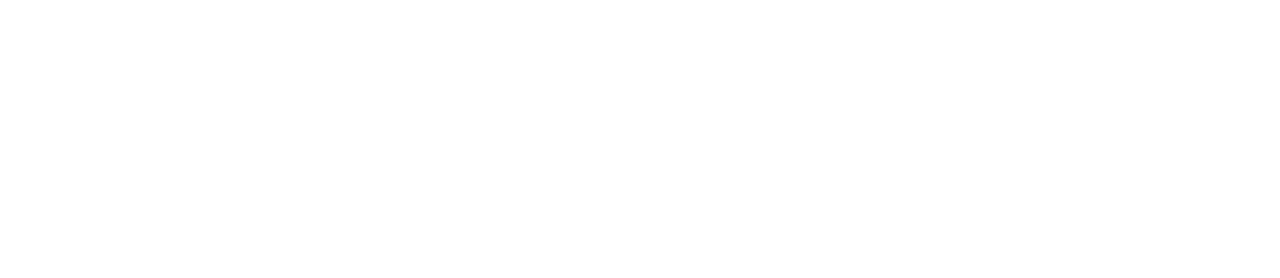
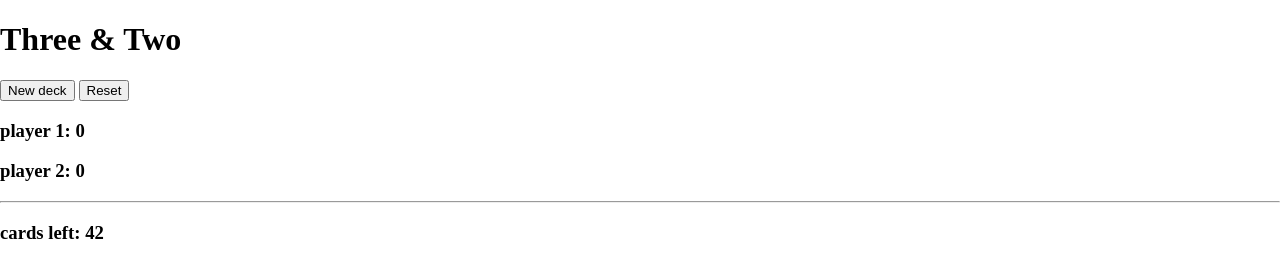
Before and after one commit to AlishaSo/three-and-two-game, a plain HTML site: page index.html in a window 1280 px wide. Drawn offline with Linux system fonts and the light colour scheme; a web font is replaced by a local one.

Commit message:
Add needed html skeleton for game layout

```diff
--- a/index.html
+++ b/index.html
@@ -3,10 +3,51 @@
   <head>
     <meta charset='UTF-8'>
     <meta name='viewport' content='width=device-width, initial-scale=1'/>
+    <link rel="preconnect" href="https://fonts.googleapis.com">
+    <link rel="preconnect" href="https://fonts.gstatic.com" crossorigin>
+    <link href="https://fonts.googleapis.com/css2?family=Arima+Madurai:wght@900&display=swap" rel="stylesheet">
+    <script type='module' src='main.js'></script>
+    <link rel='stylesheet' href='styles.css'>
     <title>Three and Two</title>
   </head>
 
   <body>
+    <header>
+      <h1>Three & Two</h1>
+    </header>
 
+    <aside id='sidebar'>
+      <div id='btns-container'>
+        <button class='btn'>New deck</button>
+        <button class='btn'>Reset</button>
+      </div>
+
+      <div id='info-container'>
+        <div id='score-tally' class='info'>
+          <h3 id='player1-score'>player 1: 0</h3>
+          <h3 id='player2-score'>player 2: 0</h3>
+        </div>
+
+        <hr>
+
+        <div id='cards-left-container'>
+          <h3 id='cards-left'>cards left: 42</h3>
+        </div>
+      </div>
+    </aside>
+
+    <main>
+      <div id='player2-side'>
+        <div id='player2-cards' class='cards'></div>
+      </div>
+
+      <div id='pickup-and-discard'>
+
+      </div>
+
+      <div id='player1-side'>
+        <div id='player1-cards' class='cards'></div>
+      </div>
+    </main>
   </body>
 </html>
```
